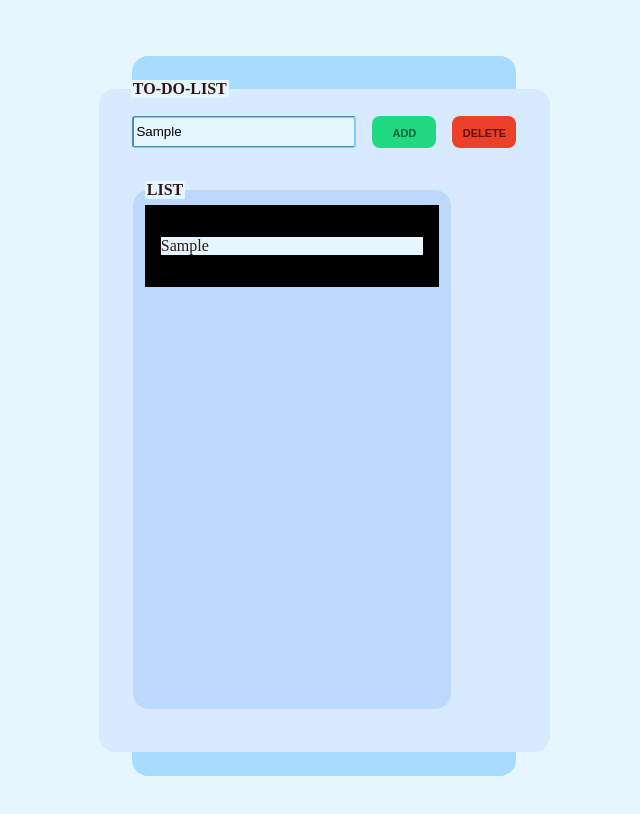
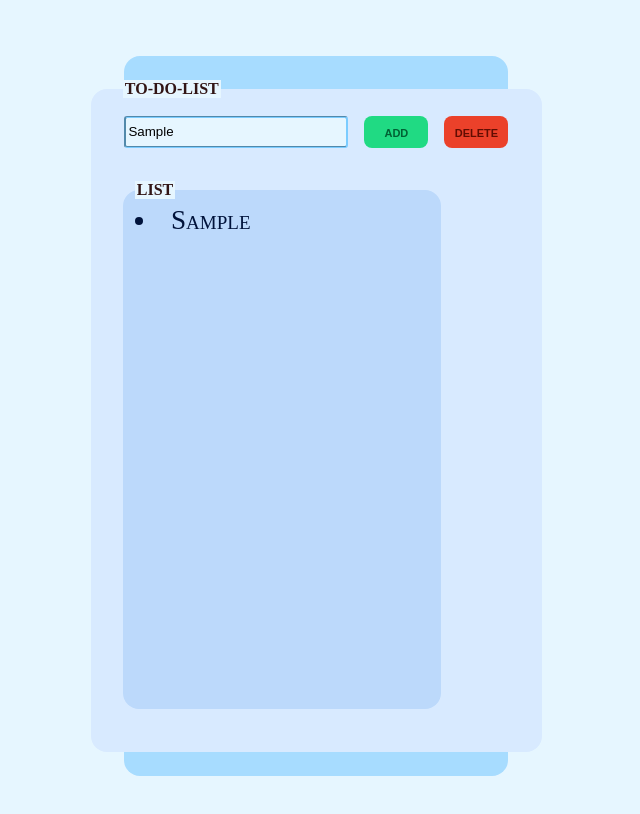
Before and after one commit to nann5an1/FunWithJScript, a plain HTML site: page To-Do-List/index.html in a window 1280 px wide. Both pictures are taken after typing "Sample" into the empty fields and a click on the button "Add". Shown: the whole page, without its empty margins (362-1002 px from the left). Drawn offline with Linux system fonts and the light colour scheme.

Commit message:
to-do-list 7.58pm

```diff
--- a/To-Do-List/index.html
+++ b/To-Do-List/index.html
@@ -16,7 +16,7 @@
             <!-- <div id="output"> -->
                 <fieldset id="output-fieldset"><legend><b>LIST</b></legend>
                     <div id="output-div">
-                        <ul id="output-list"></ul>
+                        <!-- <ul id="output-list"></ul> -->
                     </div>
                 </fieldset>
             <!-- </div> -->
--- a/To-Do-List/script.js
+++ b/To-Do-List/script.js
@@ -5,10 +5,18 @@ const parent = document.getElementById("output-div");
 let taskCount = 0;
 let array = [];
 
+
+// function testFunc(){
+//     alert("clicked");
+// }
 function addToList(textVal){
     array.push(textVal);
-    let child = document.createElement("p");
+    let child = document.createElement("li");
+    child.style.color = "rgb(0, 19, 59)";
+    child.style.fontSize = "1.7rem";
+    child.style.fontVariant = "small-caps";
     child.textContent = textVal; //either .innerText or .textContent
+    child.style.backgroundColor = "transparent";
     parent.appendChild(child);
 }
 
@@ -16,6 +24,13 @@ function delFromList(){
     alert("select the item first");
 }
 
+function handleKeyEnter(event){
+    if(event.key == "Enter")
+    {
+        event.preventDefault();
+        addToList(input.value);
+    }
+}
+document.addEventListener('keydown', () => handleKeyEnter(event));
 addBtn.addEventListener('click', () => addToList(input.value));
-
 delBtn.addEventListener('click', () => delFromList());
--- a/To-Do-List/style.css
+++ b/To-Do-List/style.css
@@ -1,5 +1,6 @@
 *{
     background-color: rgb(230, 246, 255);
+    margin: 0%;
 }
 .main-bg{
     background-color: rgba(157, 216, 255, 0.852);
@@ -68,6 +69,16 @@
     margin-top: 2rem;
 }
 #output-div{
-    padding: 1rem;
-    background-color: black;
+    background-color: transparent;
 }
+
+/*why??*/
+/* p{
+    list-style-type: lower-greek;
+    color: rgb(0, 19, 59);
+    font-weight: bold;
+    font-variant: small-caps;
+    font-size: 1.7rem;
+    background-color: transparent;
+    padding-top: 0.5rem;
+} */
```
